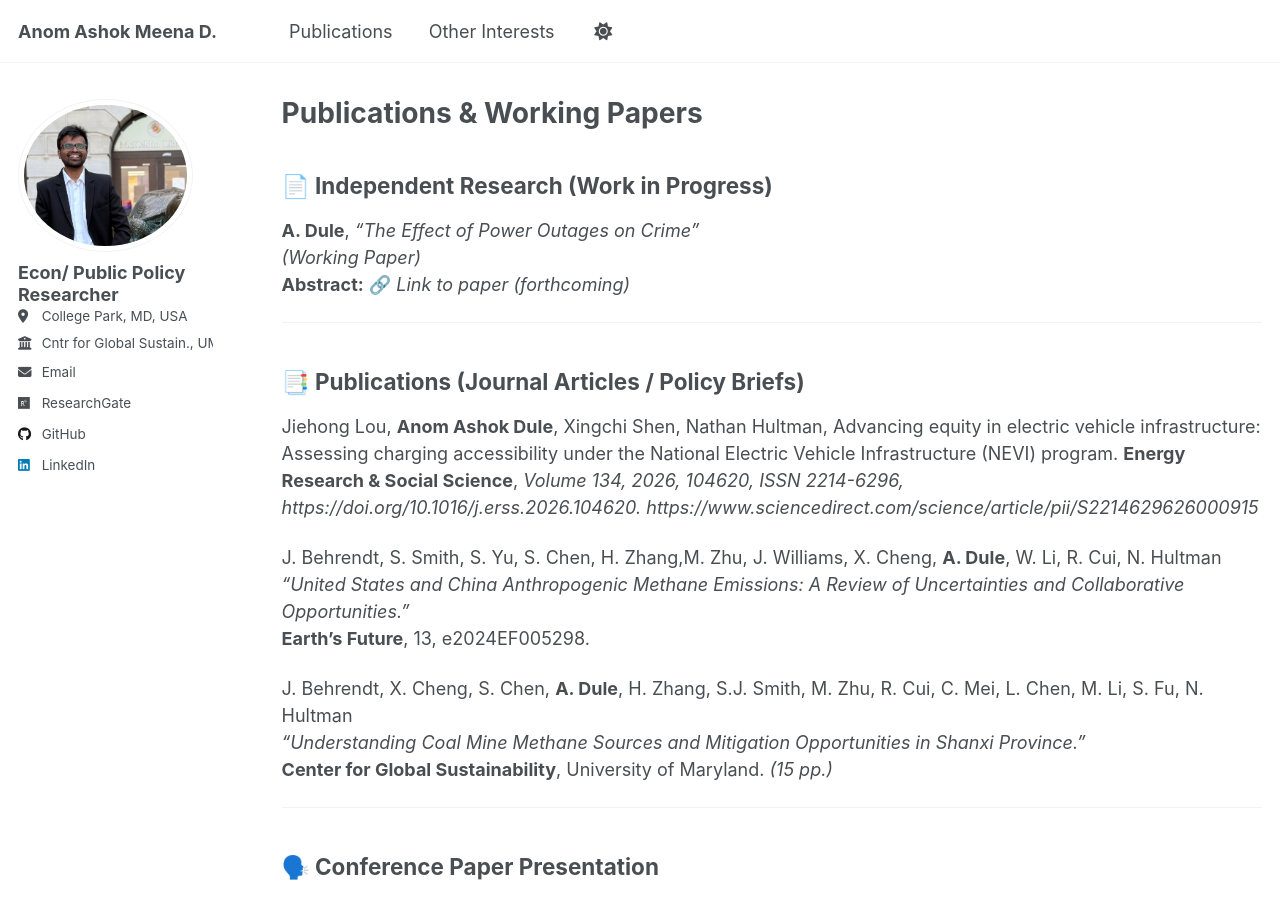
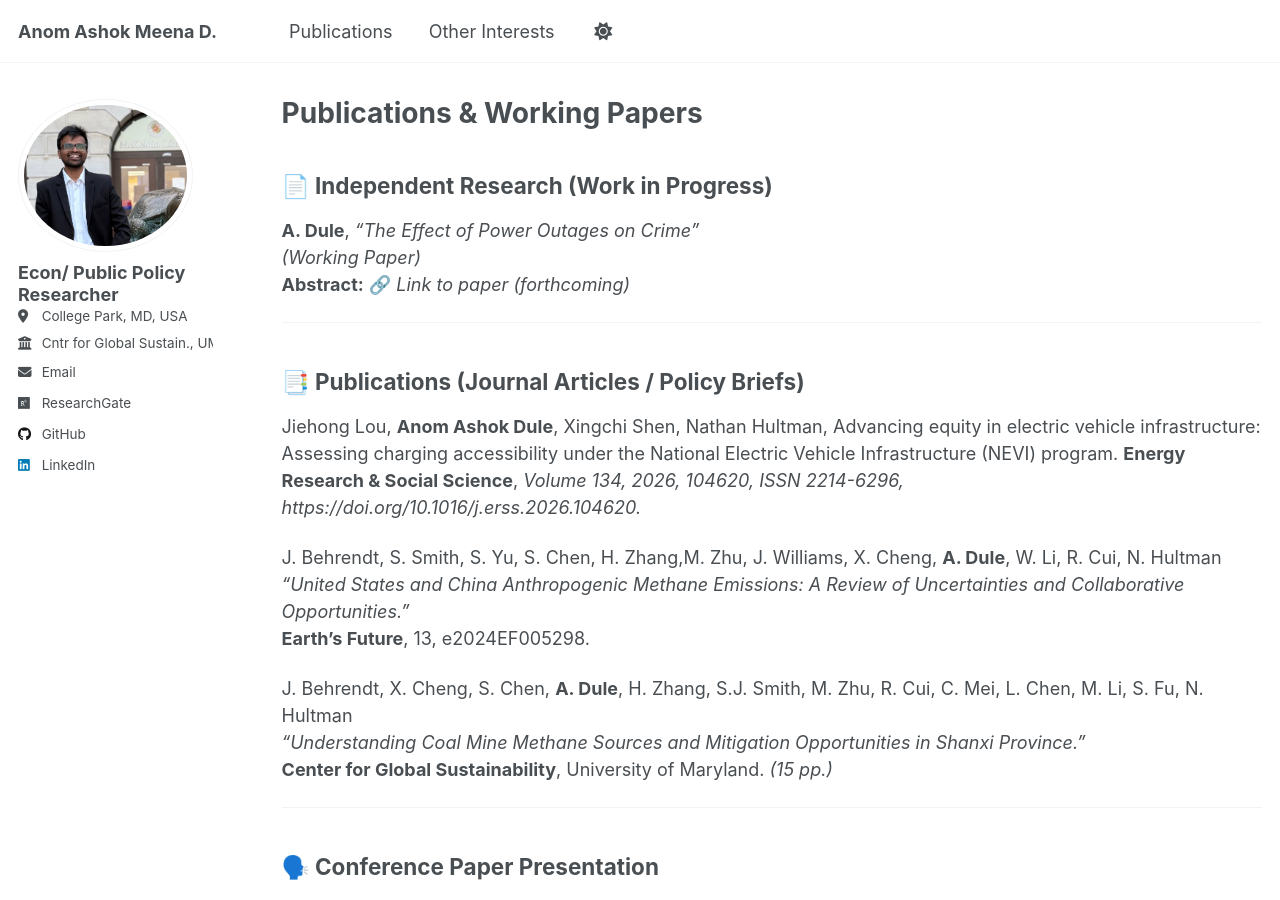
Before and after one commit to anomdule/anomdule.github.io, a Jekyll site: the page built from _pages/publications.md, in a window 1280 px wide and 900 px high. Built offline with Jekyll 4.4.1, drawn with Linux system fonts in a browser that asks for light colours; a script that is not in the unit is left out; part of the change alters nothing that is shown.

Commit message:
Update publications.md

```diff
--- a/_pages/publications.md
+++ b/_pages/publications.md
@@ -17,7 +17,7 @@ author_profile: true
 
 Jiehong Lou, **Anom Ashok Dule**, Xingchi Shen, Nathan Hultman,
 Advancing equity in electric vehicle infrastructure: Assessing charging accessibility under the National Electric Vehicle Infrastructure (NEVI) program.
-**Energy Research & Social Science**, *Volume 134, 2026, 104620, ISSN 2214-6296, https://doi.org/10.1016/j.erss.2026.104620.* *https://www.sciencedirect.com/science/article/pii/S2214629626000915*
+**Energy Research & Social Science**, *Volume 134, 2026, 104620, ISSN 2214-6296, https://doi.org/10.1016/j.erss.2026.104620.*
 
 J. Behrendt, S. Smith, S. Yu, S. Chen, H. Zhang,M. Zhu, J. Williams, X. Cheng, **A. Dule**, W. Li, R. Cui, N. Hultman
 *“United States and China Anthropogenic Methane Emissions: A Review of Uncertainties and Collaborative Opportunities.”*
```
